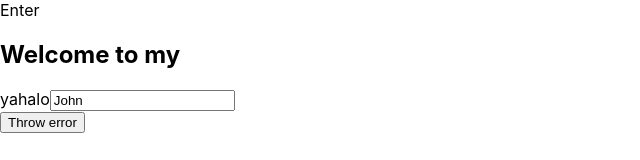
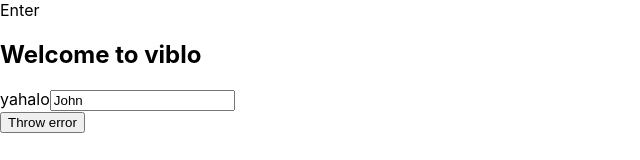
Before and after one commit to Trung229/deploy_nextapp, a Next.js app: page / in a window 1280 px wide. Shown: the top 160 px of the page, without its empty margins (0-640 px from the left). Built offline with nearby package versions, Linux system fonts and the light colour scheme.

Commit message:
add translate

```diff
--- /dev/null
+++ b/i18n.config.js
@@ -0,0 +1,6 @@
+module.exports = {
+    i18n: {
+        locales: ['en', 'vi'],
+        defaultLocale: 'en',
+    },
+}
--- a/next.config.js
+++ b/next.config.js
@@ -1,6 +1,8 @@
 /** @type {import('next').NextConfig} */
+const { i18n } = require('./i18n.config');
 const nextConfig = {
   reactStrictMode: true,
+  i18n
 }
 
 module.exports = nextConfig
--- a/pages/index.tsx
+++ b/pages/index.tsx
@@ -1,9 +1,9 @@
 import Head from 'next/head'
 import Image from 'next/image'
-
+import useTrans from 'public/hooks/useTrans';
 
 const Home = () => {
-  const a: number = 1;
+  const trans = useTrans()
   return (
     <>
       <Head>
@@ -15,7 +15,7 @@ const Home = () => {
       </Head>
       <div >
         Enter
-        <h2 role="heading">Welcome to my</h2>
+        <h2 role="heading">{trans.home.title}</h2>
 
         <form>
           <label aria-label="yahalo" className="ok">yahalo</label>
--- /dev/null
+++ b/public/hooks/useTrans.ts
@@ -0,0 +1,14 @@
+import { useRouter } from 'next/router'
+import en from '../lang/en'
+import vi from '../lang/vi'
+
+const useTrans = () => {
+    const { locale } = useRouter()
+
+
+    const trans = locale === 'vi' ? vi : en
+
+    return trans
+}
+
+export default useTrans
--- /dev/null
+++ b/public/lang/en.ts
@@ -0,0 +1,6 @@
+export default {
+    home: {
+        title: 'Welcome to viblo',
+        content: 'start a new article',
+    }
+}
--- /dev/null
+++ b/public/lang/vi.ts
@@ -0,0 +1,6 @@
+export default {
+    home: {
+        title: 'Chào mừng tới Viblo!',
+        content: 'Bắt đầu một bài viết nào',
+    }
+}
```
